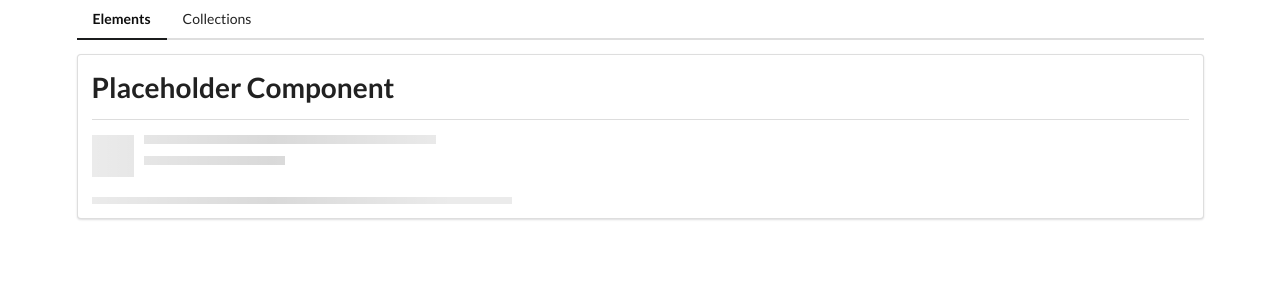
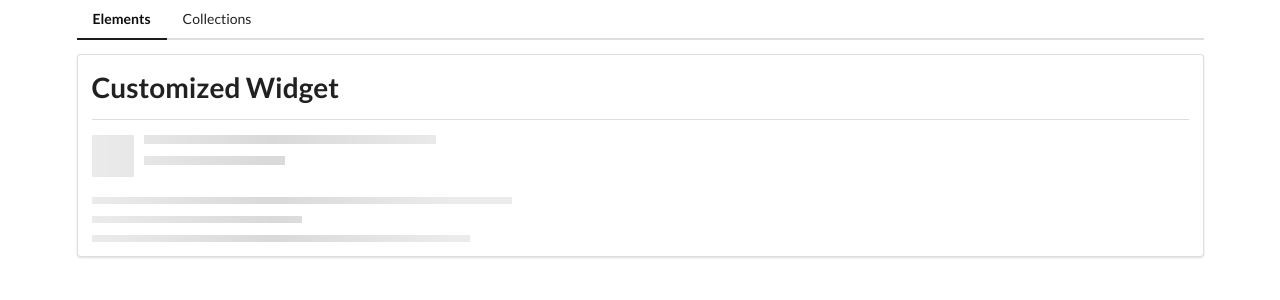
Before and after one commit to jbagalanon/AngularComps, an Angular app: page /elements in a window 1280 px wide. Shown: the top 300 px of the page. Built offline with nearby package versions, Linux system fonts and the light colour scheme.

Commit message:
modify widget components and export to elements component

```diff
--- a/src/app/elements/elements-home/elements-home.component.html
+++ b/src/app/elements/elements-home/elements-home.component.html
@@ -1,3 +1,2 @@
-<h1>Placeholder Component</h1>
-<div class="ui divider"></div>
-<app-placeholder [header]="true" [lines]="1"></app-placeholder>
+<app-divider></app-divider>
+<app-placeholder ></app-placeholder>
--- a/src/app/elements/elements.module.ts
+++ b/src/app/elements/elements.module.ts
@@ -1,3 +1,4 @@
+import { SharedModule } from './../shared/shared.module';
 import { NgModule } from '@angular/core';
 import { CommonModule } from '@angular/common';
 
@@ -6,9 +7,10 @@ import { ElementsHomeComponent } from './elements-home/elements-home.component';
 import { PlaceholderComponent } from './placeholder/placeholder.component';
 import { TimesDirective } from './times.directive';
 
+
 @NgModule({
   declarations: [ElementsHomeComponent, PlaceholderComponent, TimesDirective],
-  imports: [CommonModule, ElementsRoutingModule],
+  imports: [CommonModule, ElementsRoutingModule, SharedModule],
   exports: [],
 })
 export class ElementsModule {}
--- a/src/app/shared/divider/divider.component.html
+++ b/src/app/shared/divider/divider.component.html
@@ -1 +1,2 @@
-<p>divider works!</p>
+<h1>Customized Widget</h1>
+<div class="ui divider"></div>
--- a/src/app/shared/shared.module.ts
+++ b/src/app/shared/shared.module.ts
@@ -10,6 +10,7 @@ import { DividerComponent } from './divider/divider.component';
   ],
   imports: [
     CommonModule
-  ]
+  ],
+  exports: [DividerComponent]
 })
 export class SharedModule { }
```
